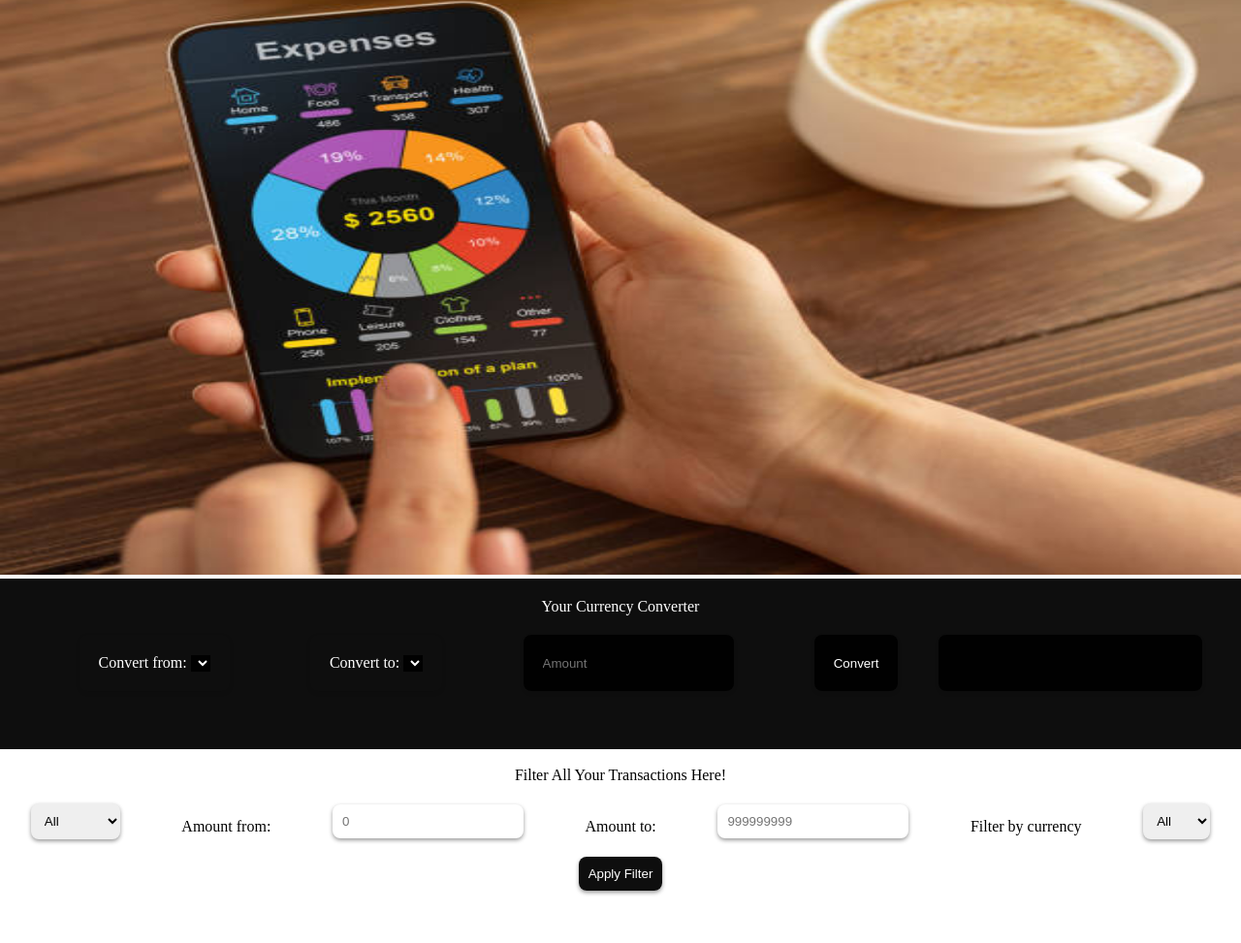
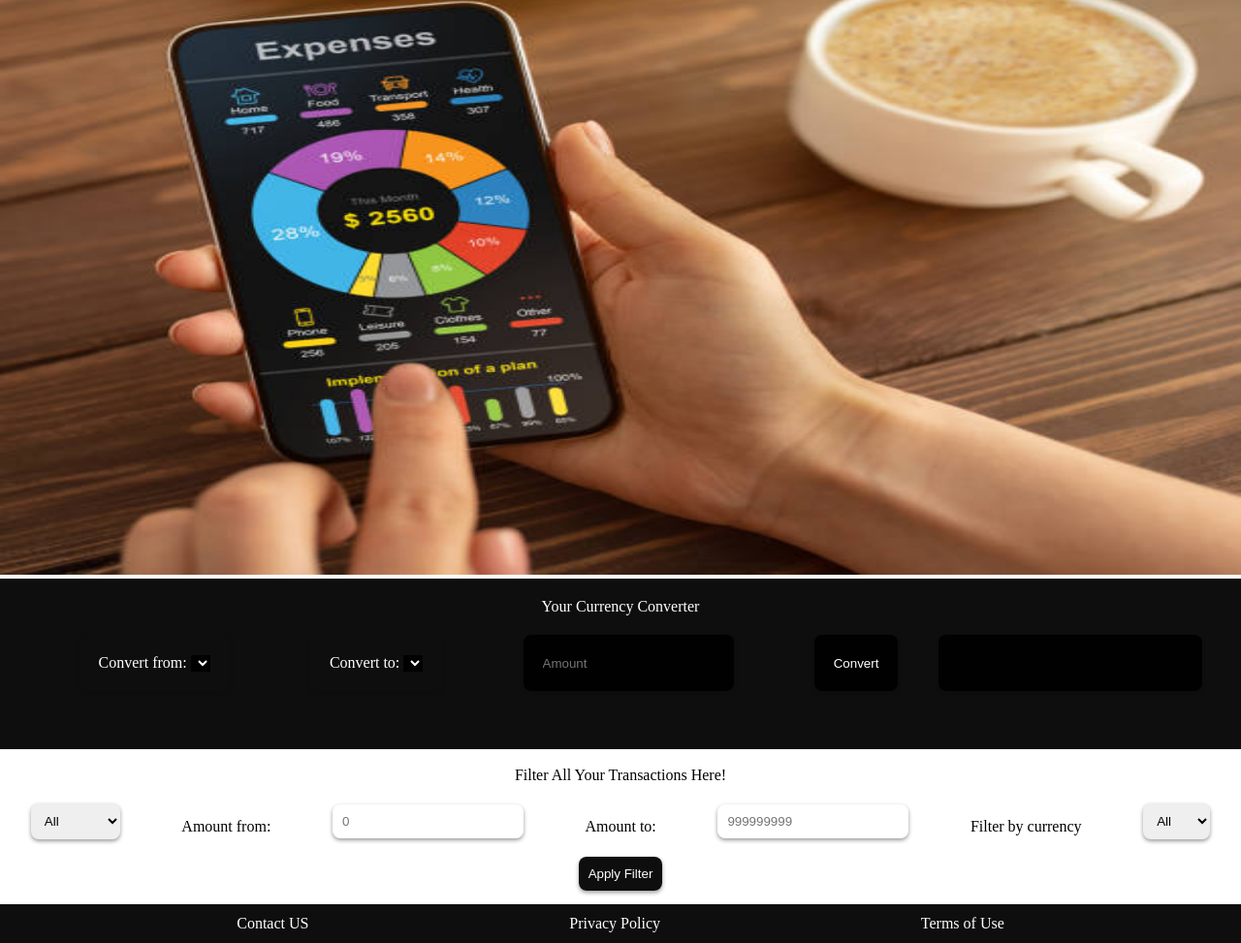
Before and after one commit to RabihSassouh/ExpenseTracker, a plain HTML site: page index.html in a window 1280 px wide. Shown: the part 1005-1978 px from the top of the page at 97% size. Before the commit the page ends 1938 px from the top, so only its background shows below. Drawn offline with Linux system fonts and the light colour scheme; no server answers.

Commit message:
added the footer

```diff
--- a/index.html
+++ b/index.html
@@ -83,8 +83,12 @@
     <!-- Container to view transactions -->
     <div id="transactions-container" class="transactions-container flex column start"></div>
 
-    <footer>
-
+    <footer class="primary-bg">
+          <div class="footer-policy">
+            <p>Contact US</p>
+            <p>Privacy Policy</p>
+            <p>Terms of Use</p>
+          </div>
     </footer>
     <script src="./scripts/index.js"></script>
 </body>
--- a/styles/index.css
+++ b/styles/index.css
@@ -94,3 +94,20 @@
   border-radius: 8px;
   box-shadow: 0 2px 4px rgba(0, 0, 0, 0.4);
 }
+.footer {
+    height: 5vh;
+    width: 100%;
+  }
+
+  .footer-policy {
+    display: flex;
+    width: 100%;
+    height: 5vh;
+    align-items: center;
+    text-align: center;
+    justify-content: center;
+    gap: 21%;
+  }
+  .footer-policy p {
+    color: white;
+  }
```
